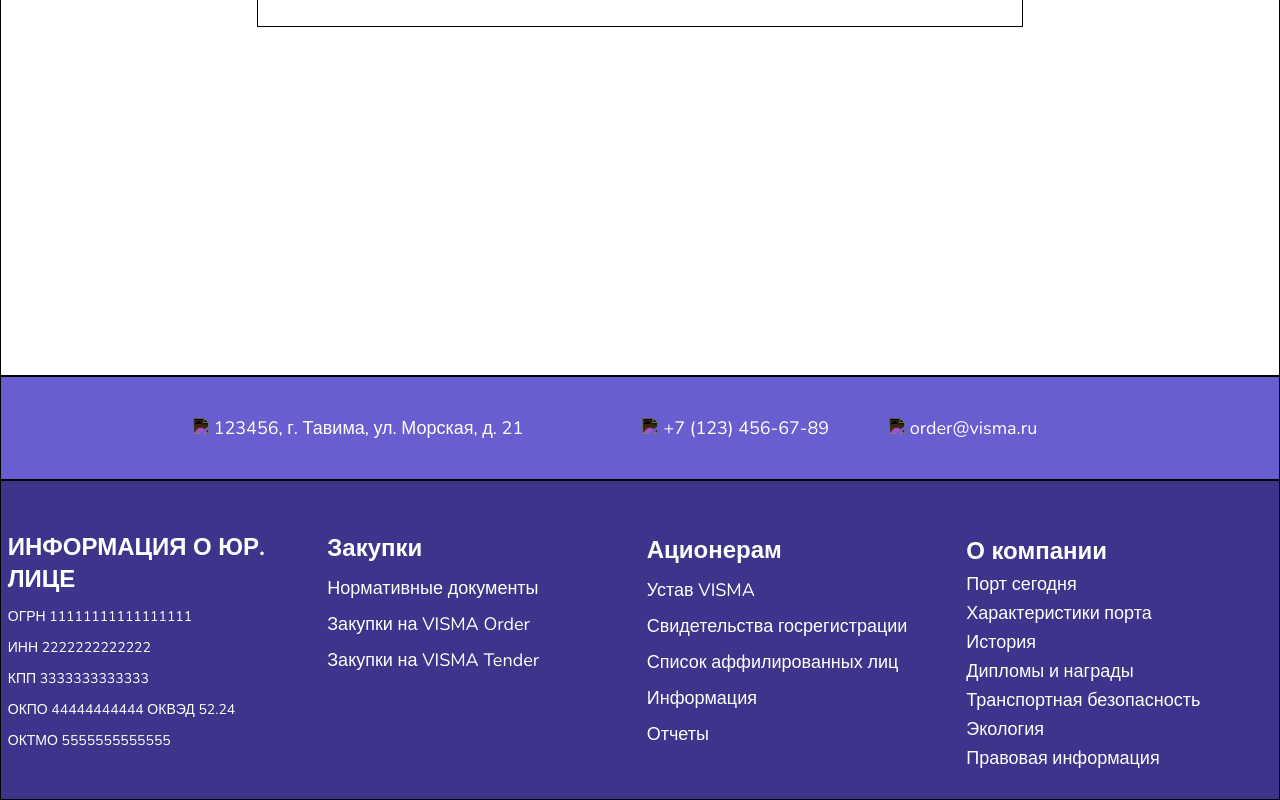
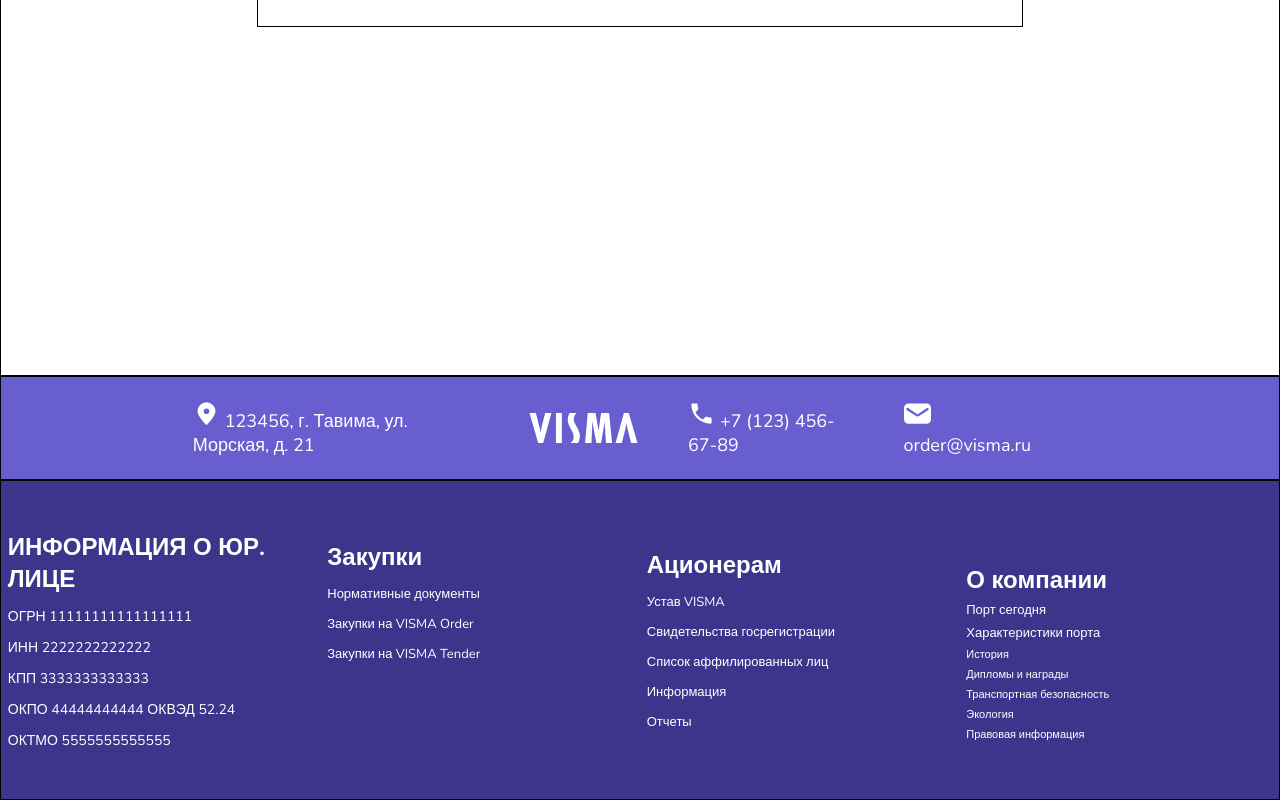
Before and after one commit to IntimeI/my-first-project.github.io, a plain HTML site: page intme.html in a window 1280 px wide. Shown: the part 824-1624 px from the top of the page. Drawn offline with nearby package versions, Linux system fonts and the light colour scheme.

Commit message:
Update intme.html

```diff
--- a/intme.html
+++ b/intme.html
@@ -11,7 +11,7 @@
     <header>
         <div class="header_in">
             <a href="#menu">
-                <img src="./icons/vectertop.svg" alt="" width="110px">
+                <img src="./icon/vectertop.svg" alt="" width="110px">
             </a>
             <div class="links">
                 <a href="#q1" class="blur">О компании</a>
@@ -23,7 +23,7 @@
                 <a href="#" class="blur">Новости</a>
             </div>
             <div class="search">
-                <img src="./icons/8666693_search_icon.svg" alt="">
+                <img src="./icon/8666693_search_icon.svg" alt="">
                 <input type="text">
             </div>
             <select>
@@ -53,10 +53,10 @@
     <footer>
         <div class="urltop">
             <div class="urltop_in">
-                <p class="wrap1"> <img class="d1" src="./icons/8774079_map_pin_navigation_location_gps_icon.svg" style="height: 27px;">123456, г. Тавима, ул. Морская, д. 21</p>
-                <img src="./icons/Vector (2).svg" alt="">
-                <p class="wrap1" style="padding-left: 50px;"> <img class="d1" src="./icons/352510_local_phone_icon.svg" style="height: 27px; ">+7 (123) 456-67-89</p>
-                <p class="wrap1"> <img class="d1" src="./icons/1564504_email_letter_mail_message_icon.svg" style="height: 27px;">order@visma.ru</p>
+                <p class="wrap1"> <img class="d1" src="./icon/8774079_map_pin_navigation_location_gps_icon.svg" style="height: 27px;">123456, г. Тавима, ул. Морская, д. 21</p>
+                <img src="./icon/Vector (2).svg" alt="">
+                <p class="wrap1" style="padding-left: 50px;"> <img class="d1" src="./icon/352510_local_phone_icon.svg" style="height: 27px; ">+7 (123) 456-67-89</p>
+                <p class="wrap1"> <img class="d1" src="./icon/1564504_email_letter_mail_message_icon.svg" style="height: 27px;">order@visma.ru</p>
             </div>
         </div>
         <div class="conforfoo">
@@ -76,37 +76,37 @@
             <div class="divtop2">
                 <h3 >Закупки</h3>
 
-                <p style="font-size: 13x" class="wrap2">Нормативные документы</p>
+                <p style="font-size: 13px" class="wrap2">Нормативные документы</p>
 
-                <p style="font-size: 13x" class="wrap2">Закупки на VISMA Order</p>
+                <p style="font-size: 13px" class="wrap2">Закупки на VISMA Order</p>
 
-                <p style="font-size: 13x" class="wrap2">Закупки на VISMA Tender</p>
+                <p style="font-size: 13px" class="wrap2">Закупки на VISMA Tender</p>
 
 
             </div>
             <div class="divtop">
             <h3 >Ационерам</h3>
 
-                <p style="font-size: 13x" class="wrap2">Устав VISMA</p>
+                <p style="font-size: 13px" class="wrap2">Устав VISMA</p>
 
-                <p style="font-size: 13x" class="wrap2">Свидетельства госрегистрации</p>
+                <p style="font-size: 13px" class="wrap2">Свидетельства госрегистрации</p>
 
-                <p style="font-size: 13x" class="wrap2">Список аффилированных лиц</p>
-                <p style="font-size: 13x" class="wrap2">Информация</p>
-                <p style="font-size: 13x" class="wrap2">Отчеты</p>
+                <p style="font-size: 13px" class="wrap2">Список аффилированных лиц</p>
+                <p style="font-size: 13px" class="wrap2">Информация</p>
+                <p style="font-size: 13px" class="wrap2">Отчеты</p>
             </div>
             <div class="divtop4">
                 <h3 >О компании</h3>
 
-                <p style="font-size: 13x" class="wrap3">Порт сегодня</p>
+                <p style="font-size: 13px" class="wrap3">Порт сегодня</p>
 
-                <p style="font-size: 13x" class="wrap3">Характеристики порта</p>
+                <p style="font-size: 13px" class="wrap3">Характеристики порта</p>
 
-                <p style="font-size: 11x" class="wrap3">История</p>
-                <p style="font-size: 11x" class="wrap3">Дипломы и награды</p>
-                <p style="font-size: 11x" class="wrap3">Транспортная безопасность</p>
-                <p style="font-size: 11x" class="wrap3">Экология</p>
-                <p style="font-size: 11x" class="wrap3">Правовая информация</p>
+                <p style="font-size: 11px" class="wrap3">История</p>
+                <p style="font-size: 11px" class="wrap3">Дипломы и награды</p>
+                <p style="font-size: 11px" class="wrap3">Транспортная безопасность</p>
+                <p style="font-size: 11px" class="wrap3">Экология</p>
+                <p style="font-size: 11px" class="wrap3">Правовая информация</p>
             </div>
         </div>
 
```
